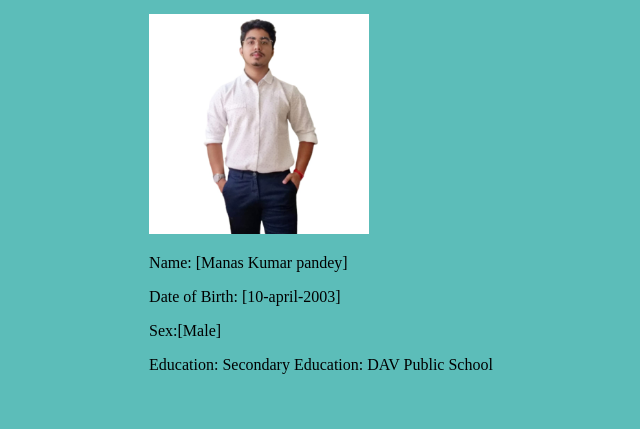
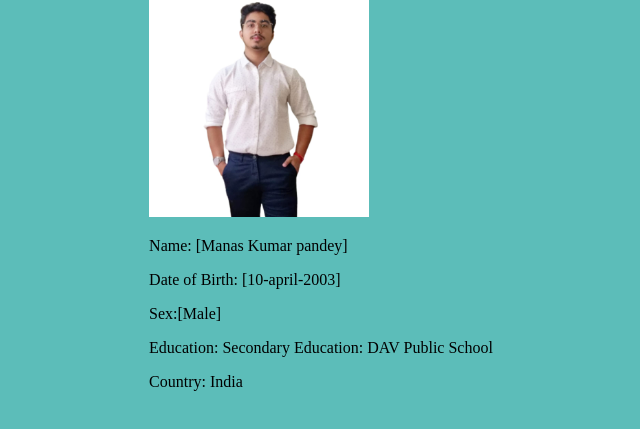
Before and after one commit to BeingManas/PORTOLIO, a plain HTML site: page index.html in a window 1280 px wide. Shown: the part 221-650 px from the top of the page, without its empty margins (319-959 px from the left). Drawn offline with Linux system fonts and the light colour scheme.

Commit message:
Country add

```diff
--- a/index.html
+++ b/index.html
@@ -17,6 +17,8 @@
         <p>Date of Birth: [10-april-2003]</p>
         <p>Sex:[Male]</p>
         <p>Education: Secondary Education: DAV Public School</p>
+        <p>Country: India</p>
+
 
         <br>
             </p>
```
